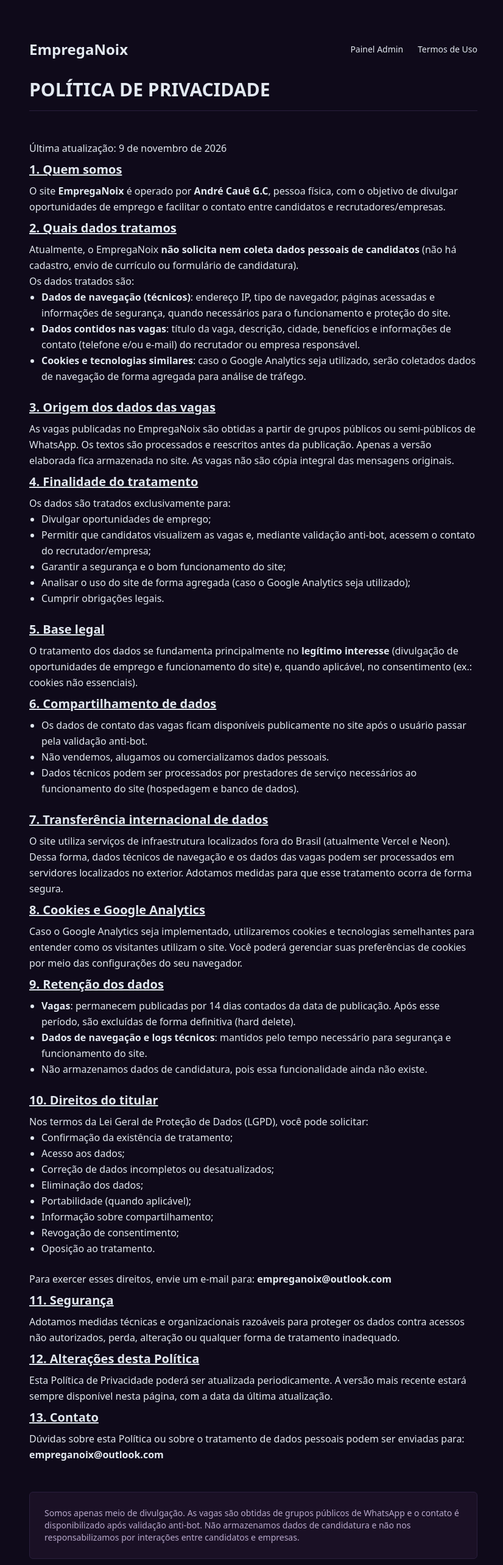
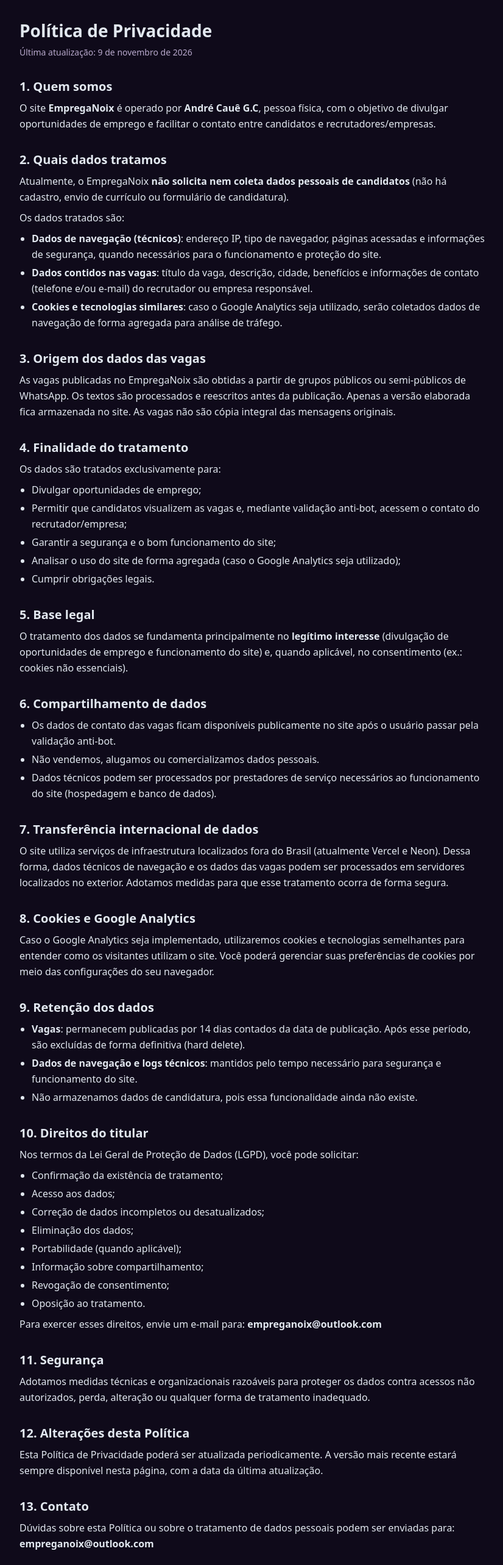
Before and after one commit to AndreCaue/NaoQueroUsar, a Next.js app in the folder frontend/: page /privacidade in a window 1280 px wide. Shown: the part 80-2646 px from the top of the page at 61% size, without its empty margins (224-1050 px from the left). Built offline with nearby package versions, Linux system fonts and the light colour scheme.

Commit message:
feat(09-02): restructure privacidade into shared public shell
- remove nested landmarks and non-token classes
- add single h1 and 13 token-styled h2 sections
- preserve legal copy and pt-BR metadata

```diff
--- a/frontend/app/(public)/privacidade/page.tsx
+++ b/frontend/app/(public)/privacidade/page.tsx
@@ -1,71 +1,42 @@
-/* eslint-disable */
-/* import.meta disable */
-
 import type { Metadata } from "next";
 
 export const metadata: Metadata = {
   title: "Política de Privacidade — EmpregaNoix",
   description:
-    "Política de privacidade da plataforma EmpregaNoix. Como coletamos, usamos e protegemos seus dados.",
+    "Política de Privacidade do EmpregaNoix: quais dados são tratados, base legal, retenção de 14 dias das vagas e direitos do titular sob a LGPD.",
 };
 
 export default function PrivacidadePage() {
   return (
-    <main className="min-h-screen bg-canvas text-fg">
-      <div className="max-w-3xl mx-auto px-4 py-12">
-        <header className="mb-12">
-          <div className="flex items-center justify-between mb-8">
-            <span className="text-2xl font-bold">EmpregaNoix</span>
-            <nav>
-              <ul className="flex gap-6 text-sm">
-                <li>
-                  <a
-                    href="/admin/paste"
-                    className="hover:text-accent-strong transition-colors"
-                  >
-                    Painel Admin
-                  </a>
-                </li>
-                <li>
-                  <a
-                    href="/termos-de-uso"
-                    className="hover:text-accent-strong transition-colors"
-                  >
-                    Termos de Uso
-                  </a>
-                </li>
-              </ul>
-            </nav>
-          </div>
+    <article className="mx-auto w-full max-w-3xl py-4">
+      <h1 className="text-[28px] font-semibold leading-tight [text-wrap:balance]">
+        Política de Privacidade
+      </h1>
+      <p className="mt-2 text-sm text-fg-muted">
+        Última atualização: 9 de novembro de 2026
+      </p>
 
-          <h1 className="text-3xl font-semibold border-b border-line pb-4 mb-8">
-            POLÍTICA DE PRIVACIDADE
-          </h1>
-        </header>
-
-        <article className="prose lg:prose-xl text-base leading-relaxed">
-          <p>Última atualização: 9 de novembro de 2026</p>
-
-          <h2 className="text-xl font-bold my-2 underline">1. Quem somos</h2>
-          <p>
+      <div className="mt-8 text-base leading-relaxed text-fg">
+        <h2 className="mt-8 text-xl font-semibold text-fg">1. Quem somos</h2>
+        <p className="mt-2">
           O site <strong>EmpregaNoix</strong> é operado por{" "}
           <strong>André Cauê G.C</strong>, pessoa física, com o objetivo de
           divulgar oportunidades de emprego e facilitar o contato entre
           candidatos e recrutadores/empresas.
         </p>
 
-          <h2 className="text-xl font-bold my-2 underline">
+        <h2 className="mt-8 text-xl font-semibold text-fg">
           2. Quais dados tratamos
         </h2>
-          <p>
+        <p className="mt-2">
           Atualmente, o EmpregaNoix{" "}
           <strong>
             não solicita nem coleta dados pessoais de candidatos
           </strong>{" "}
           (não há cadastro, envio de currículo ou formulário de candidatura).
         </p>
-          <p>Os dados tratados são:</p>
-          <ul className="list-disc pl-5 mb-6">
+        <p className="mt-2">Os dados tratados são:</p>
+        <ul className="mt-2 list-disc space-y-1 pl-5">
           <li>
             <strong>Dados de navegação (técnicos)</strong>: endereço IP, tipo
             de navegador, páginas acessadas e informações de segurança, quando
@@ -83,21 +54,21 @@ export default function PrivacidadePage() {
           </li>
         </ul>
 
-          <h2 className="text-xl font-bold my-2 underline">
+        <h2 className="mt-8 text-xl font-semibold text-fg">
           3. Origem dos dados das vagas
         </h2>
-          <p>
+        <p className="mt-2">
           As vagas publicadas no EmpregaNoix são obtidas a partir de grupos públicos
           ou semi-públicos de WhatsApp. Os textos são processados e reescritos
           antes da publicação. Apenas a versão elaborada fica armazenada no
           site. As vagas não são cópia integral das mensagens originais.
         </p>
 
-          <h2 className="text-xl font-bold my-2 underline">
+        <h2 className="mt-8 text-xl font-semibold text-fg">
           4. Finalidade do tratamento
         </h2>
-          <p>Os dados são tratados exclusivamente para:</p>
-          <ul className="list-disc pl-5 mb-6">
+        <p className="mt-2">Os dados são tratados exclusivamente para:</p>
+        <ul className="mt-2 list-disc space-y-1 pl-5">
           <li>Divulgar oportunidades de emprego;</li>
           <li>
             Permitir que candidatos visualizem as vagas e, mediante validação
@@ -111,20 +82,18 @@ export default function PrivacidadePage() {
           <li>Cumprir obrigações legais.</li>
         </ul>
 
-          <h2 className="text-xl font-bold my-2 underline">
-            5. Base legal
-          </h2>
-          <p>
+        <h2 className="mt-8 text-xl font-semibold text-fg">5. Base legal</h2>
+        <p className="mt-2">
           O tratamento dos dados se fundamenta principalmente no{" "}
           <strong>legítimo interesse</strong> (divulgação de oportunidades de
           emprego e funcionamento do site) e, quando aplicável, no
           consentimento (ex.: cookies não essenciais).
         </p>
 
-          <h2 className="text-xl font-bold my-2 underline">
+        <h2 className="mt-8 text-xl font-semibold text-fg">
           6. Compartilhamento de dados
         </h2>
-          <ul className="list-disc pl-5 mb-6">
+        <ul className="mt-2 list-disc space-y-1 pl-5">
           <li>
             Os dados de contato das vagas ficam disponíveis publicamente no
             site após o usuário passar pela validação anti-bot.
@@ -137,10 +106,10 @@ export default function PrivacidadePage() {
           </li>
         </ul>
 
-          <h2 className="text-xl font-bold my-2 underline">
+        <h2 className="mt-8 text-xl font-semibold text-fg">
           7. Transferência internacional de dados
         </h2>
-          <p>
+        <p className="mt-2">
           O site utiliza serviços de infraestrutura localizados fora do Brasil
           (atualmente Vercel e Neon). Dessa forma, dados técnicos de navegação
           e os dados das vagas podem ser processados em servidores localizados
@@ -148,20 +117,20 @@ export default function PrivacidadePage() {
           forma segura.
         </p>
 
-          <h2 className="text-xl font-bold my-2 underline">
+        <h2 className="mt-8 text-xl font-semibold text-fg">
           8. Cookies e Google Analytics
         </h2>
-          <p>
+        <p className="mt-2">
           Caso o Google Analytics seja implementado, utilizaremos cookies e
           tecnologias semelhantes para entender como os visitantes utilizam o
           site. Você poderá gerenciar suas preferências de cookies por meio
           das configurações do seu navegador.
         </p>
 
-          <h2 className="text-xl font-bold my-2 underline">
+        <h2 className="mt-8 text-xl font-semibold text-fg">
           9. Retenção dos dados
         </h2>
-          <ul className="list-disc pl-5 mb-6">
+        <ul className="mt-2 list-disc space-y-1 pl-5">
           <li>
             <strong>Vagas</strong>: permanecem publicadas por 14 dias contados
             da data de publicação. Após esse período, são excluídas de forma
@@ -177,14 +146,14 @@ export default function PrivacidadePage() {
           </li>
         </ul>
 
-          <h2 className="text-xl font-bold my-2 underline">
+        <h2 className="mt-8 text-xl font-semibold text-fg">
           10. Direitos do titular
         </h2>
-          <p>
+        <p className="mt-2">
           Nos termos da Lei Geral de Proteção de Dados (LGPD), você pode
           solicitar:
         </p>
-          <ul className="list-disc pl-5 mb-6">
+        <ul className="mt-2 list-disc space-y-1 pl-5">
           <li>Confirmação da existência de tratamento;</li>
           <li>Acesso aos dados;</li>
           <li>Correção de dados incompletos ou desatualizados;</li>
@@ -194,41 +163,35 @@ export default function PrivacidadePage() {
           <li>Revogação de consentimento;</li>
           <li>Oposição ao tratamento.</li>
         </ul>
-          <p>
+        <p className="mt-2">
           Para exercer esses direitos, envie um e-mail para:{" "}
           <strong>empreganoix@outlook.com</strong>
         </p>
 
-          <h2 className="text-xl font-bold my-2 underline">
-            11. Segurança
-          </h2>
-          <p>
+        <h2 className="mt-8 text-xl font-semibold text-fg">11. Segurança</h2>
+        <p className="mt-2">
           Adotamos medidas técnicas e organizacionais razoáveis para proteger
           os dados contra acessos não autorizados, perda, alteração ou
           qualquer forma de tratamento inadequado.
         </p>
 
-          <h2 className="text-xl font-bold my-2 underline">
+        <h2 className="mt-8 text-xl font-semibold text-fg">
           12. Alterações desta Política
         </h2>
-          <p>
+        <p className="mt-2">
           Esta Política de Privacidade poderá ser atualizada periodicamente. A
           versão mais recente estará sempre disponível nesta página, com a
           data da última atualização.
         </p>
 
-          <h2 className="text-xl font-bold my-2 underline">
-            13. Contato
-          </h2>
-          <p>
+        <h2 className="mt-8 text-xl font-semibold text-fg">13. Contato</h2>
+        <p className="mt-2">
           Dúvidas sobre esta Política ou sobre o tratamento de dados pessoais
           podem ser enviadas para: <strong>empreganoix@outlook.com</strong>
         </p>
-        </article>
 
-        {/* Required LGPD notice — verbatim */}
-        <div className="mt-12 p-6 bg-surface border border-line rounded-md mb-8">
-          <p className="text-sm text-fg-muted">
+        <div className="mt-12 rounded-md border border-line bg-surface p-4 text-sm leading-relaxed text-fg-muted">
+          <p>
             Somos apenas meio de divulgação. As vagas são obtidas de grupos
             públicos de WhatsApp e o contato é disponibilizado após validação
             anti-bot. Não armazenamos dados de candidatura e não nos
@@ -236,6 +199,6 @@ export default function PrivacidadePage() {
           </p>
         </div>
       </div>
-    </main>
+    </article>
   );
 }
```
Lines whose indentation alone changed are shown as unchanged.
